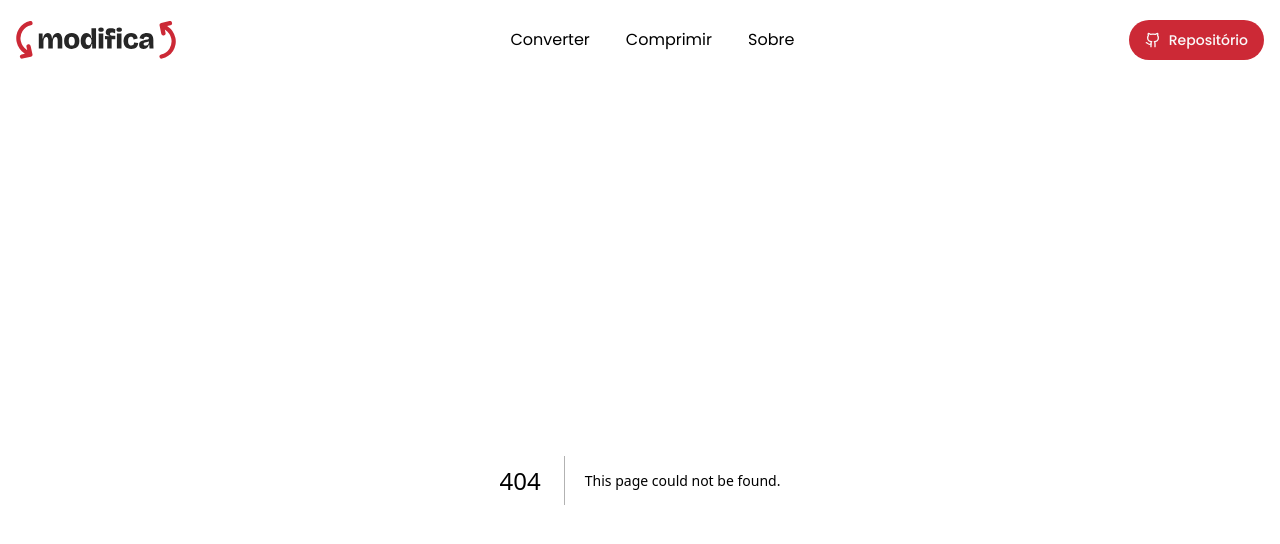
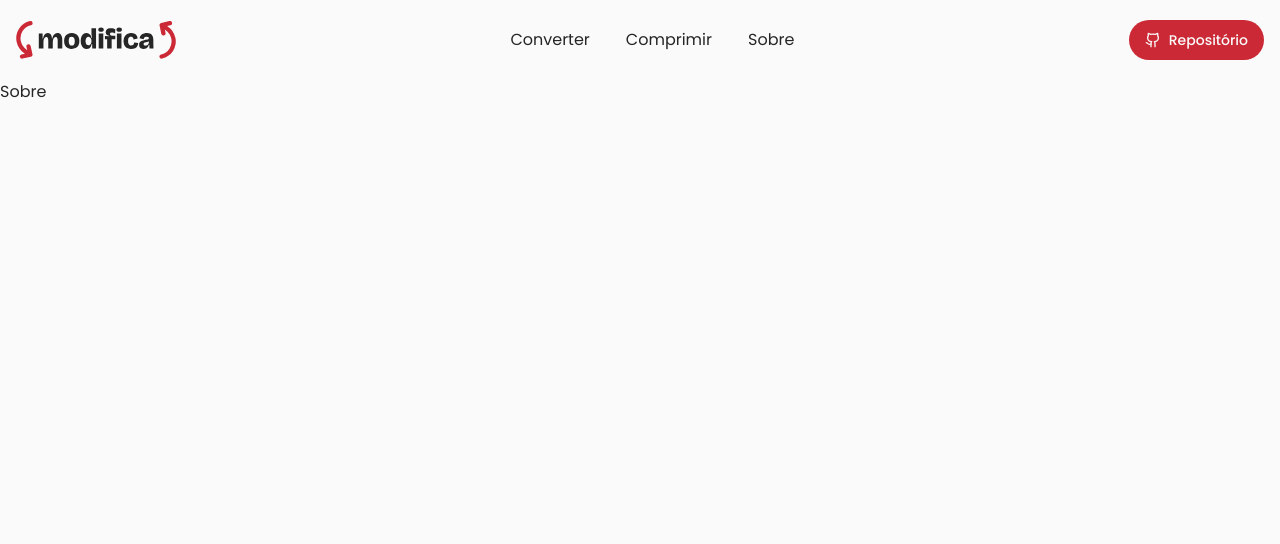
Before and after one commit to srdmatheus/modifica, a Next.js app: page /about in a window 1280 px wide. Before the commit this address had no page. Shown: the top 544 px of the page. Built offline with nearby package versions, Linux system fonts and the light colour scheme.

Commit message:
feat: add initial about page

```diff
--- /dev/null
+++ b/src/app/about/page.tsx
@@ -0,0 +1,7 @@
+export default function AboutPage() {
+  return (
+    <main>
+      <h1>Sobre</h1>
+    </main>
+  );
+}
```
